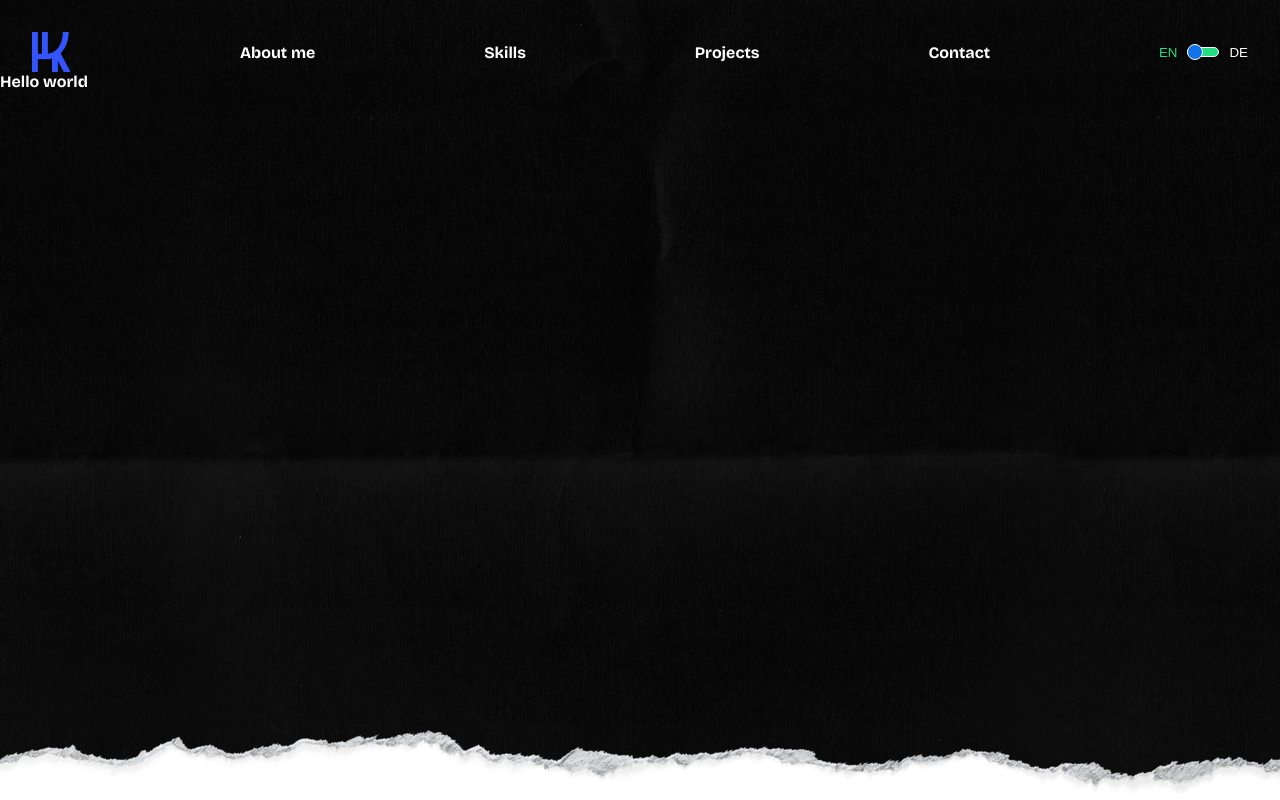
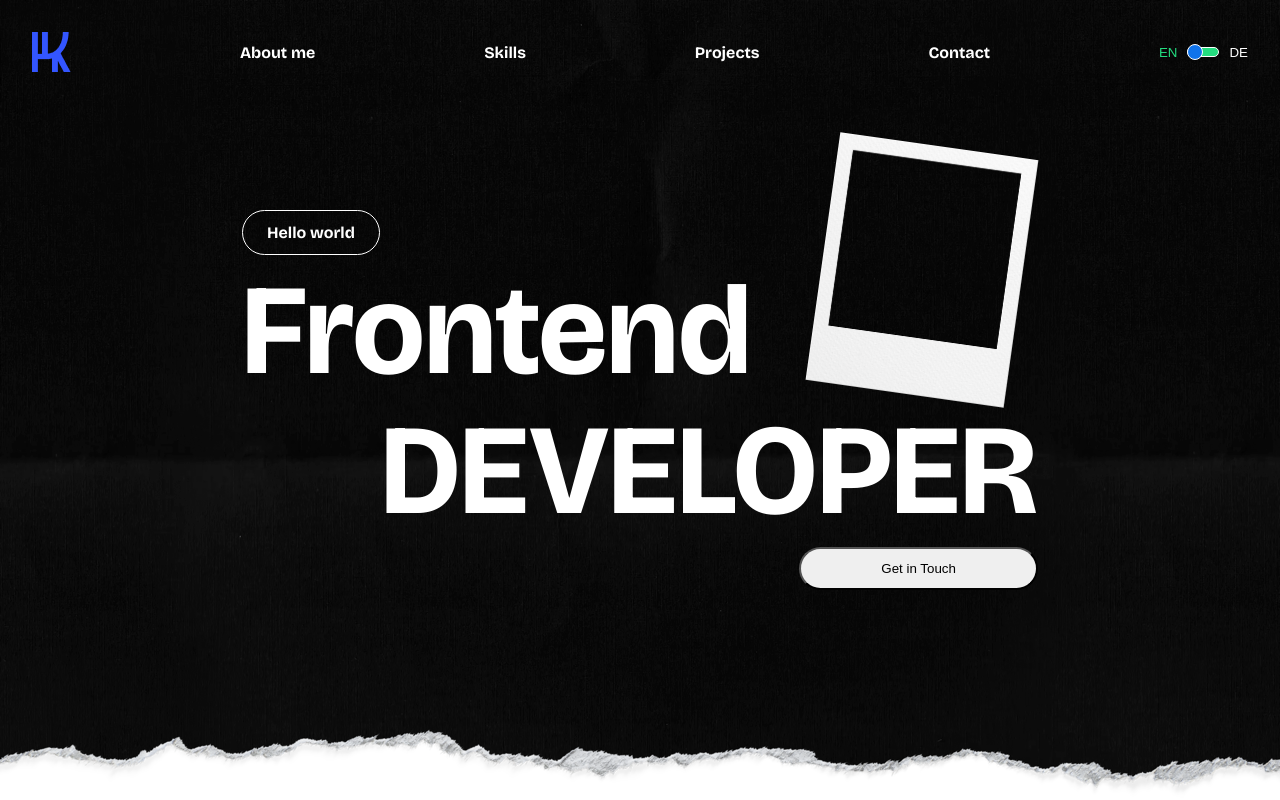
Before and after one commit to AlxRpp/MyPortfolio, an Angular app: page / in a window 1280 px wide. Built offline with nearby package versions, Linux system fonts and the light colour scheme.

Commit message:
started with Hero-Section

```diff
--- a/src/app/hero-section/hero-section.html
+++ b/src/app/hero-section/hero-section.html
@@ -1,6 +1,13 @@
-<div class="landing-page max-content">
-    <app-header></app-header>
-    <div class="hero">
+<div class="landing-page">
+    <app-header class="header"></app-header>
+    <div class="hero max-content">
         <div class="greeting"> Hello world</div>
+        <div class="main-title">
+            Frontend
+            <img src="./assets/images/polaroid _Frame.png" alt="" srcset="">
+        </div>
+        <div class="main-title">DEVELOPER</div>
+        <button>Get in Touch</button>
     </div>
+
 </div>
--- a/src/app/hero-section/hero-section.scss
+++ b/src/app/hero-section/hero-section.scss
@@ -5,4 +5,65 @@
     background-size: cover;
     background-position: bottom;
     color: white;
+    display: flex;
+    flex-direction: column;
+    justify-content: center;
+
+    .header {
+        position: absolute;
+        top: 0;
+        left: 0;
+        width: 100%;
+    }
 }
+
+
+
+.hero {
+    width: 860px;
+    // outline: 1px solid pink;
+    display: flex;
+    flex-direction: column;
+    align-self: center;
+    justify-content: center;
+    gap: 12px;
+
+    >:nth-child(2) {
+        position: relative;
+    }
+
+    >:nth-child(3) {
+        text-align: end;
+    }
+
+    >:nth-child(4) {
+        width: 30%;
+        display: flex;
+        justify-content: center;
+        align-self: flex-end;
+        padding: 12px 24px;
+        border-radius: 32px;
+    }
+}
+
+.greeting {
+    border: 1px solid white;
+    border-radius: 32px;
+    padding: 12px 24px;
+    max-width: fit-content;
+}
+
+.main-title {
+    font-size: 128px;
+    font-weight: 700;
+    line-height: 100%;
+
+    >img {
+        position: absolute;
+        right: 2%;
+        bottom: 0;
+        width: 200px;
+        height: 250px;
+        transform: rotate(8deg);
+    }
+}
--- a/src/app/shared/header/header.scss
+++ b/src/app/shared/header/header.scss
@@ -155,8 +155,6 @@
 
 .navbar {
     padding-top: 32px;
-    padding-left: 32px;
-    padding-right: 32px;
     display: flex;
     justify-content: space-between;
     align-items: center;
--- a/src/styles.scss
+++ b/src/styles.scss
@@ -1,4 +1,4 @@
-:root{
+:root {
     --color-primary: #24DD80;
     --color-secondary: #1AA8B5;
     --color-tertiary: #1073EA;
@@ -6,29 +6,31 @@
 
 
 
-@font-face{
+@font-face {
     font-family: "primaryFont";
     src: url('../public/assets/fonts/BricolageGrotesque-VariableFont_opsz\,wdth\,wght.ttf');
 }
 
-@font-face{
+@font-face {
     font-family: "secondaryFont";
     src: url('../public/assets/fonts/Kalam-Bold.ttf');
 }
 
-body{
+body {
     margin: 0;
     font-family: primaryFont, sans-serif;
     font-weight: 700;
 }
 
-*{
+* {
     margin: 0;
     padding: 0;
     box-sizing: border-box;
 }
 
-.max-content{
+.max-content {
     max-width: 1440px;
     margin: 0 auto;
+    padding-left: 32px;
+    padding-right: 32px;
 }
```
